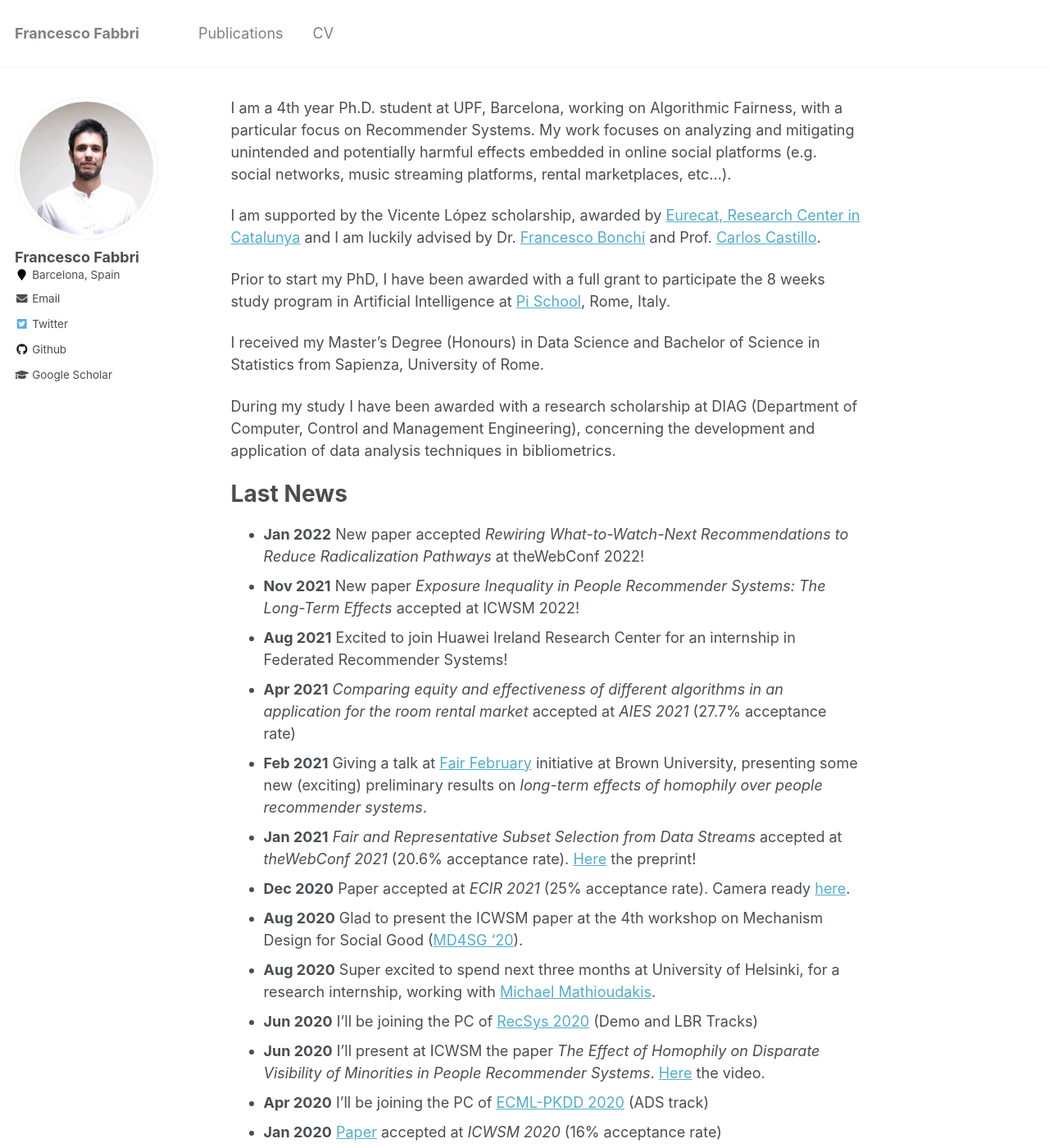
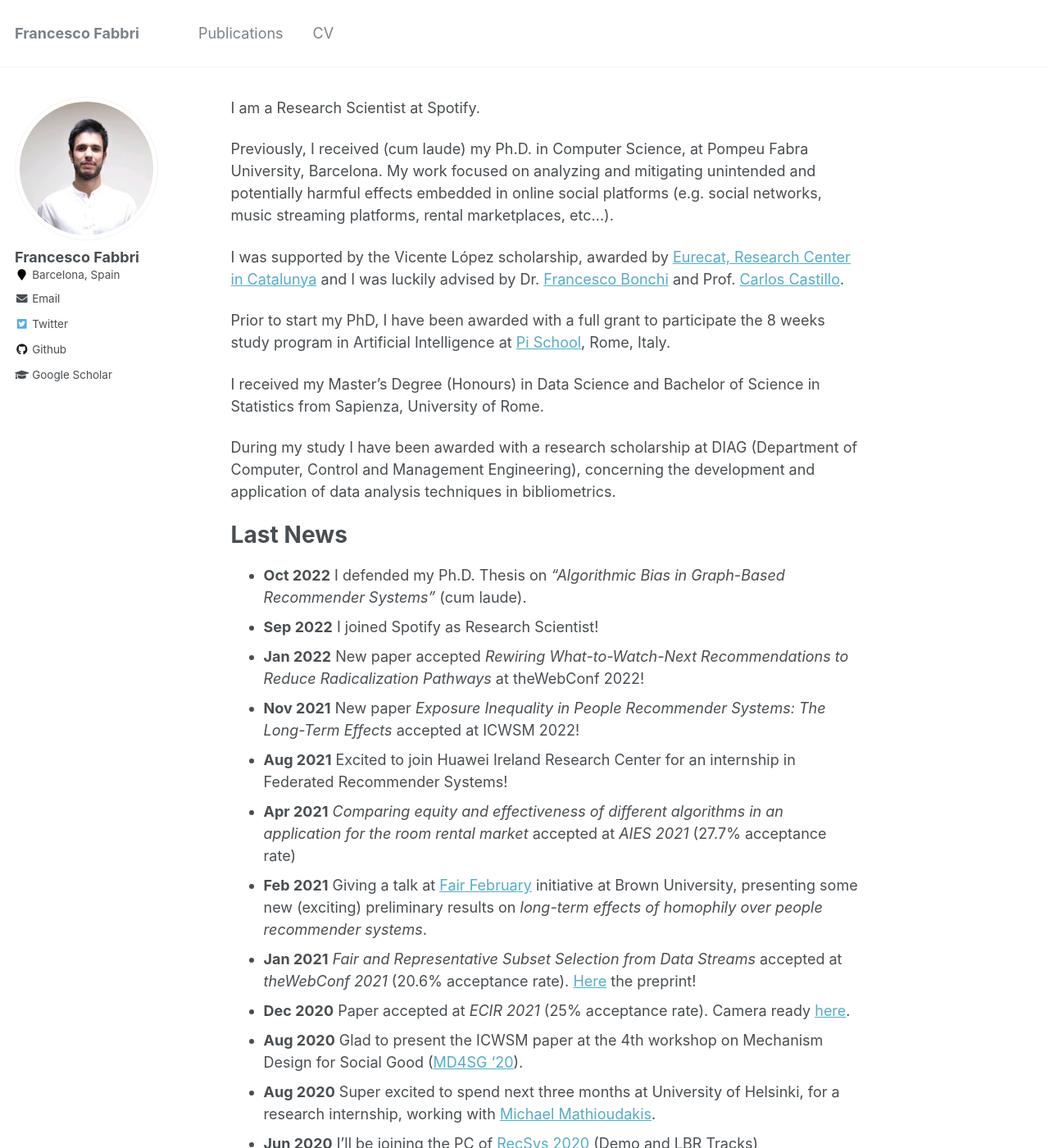
Before and after one commit to FraFabbri/frafabbri.github.io, a Jekyll site: the page built from _pages/about.md, in a window 1280 px wide and 1400 px high. Shown: the whole window at 82% size. Built offline with Jekyll 4.4.1, drawn with Linux system fonts in a browser that asks for light colours; some of the changed text lies outside the part shown.

Commit message:
Update about.md

```diff
--- a/_pages/about.md
+++ b/_pages/about.md
@@ -8,9 +8,11 @@ redirect_from:
   - /about.html
 ---
 
-I am a 4th year Ph.D. student at UPF, Barcelona, working on Algorithmic Fairness, with a particular focus on Recommender Systems. My work focuses on analyzing and mitigating unintended and potentially harmful effects embedded in online social platforms (e.g. social networks, music streaming platforms, rental marketplaces, etc...).
+I am a Research Scientist at Spotify.
 
-I am supported by the Vicente López scholarship, awarded by [Eurecat, Research Center in Catalunya](https://eurecat.org/) and I am luckily advised by Dr. [Francesco Bonchi](http://www.francescobonchi.com) and Prof. [Carlos Castillo](https://chato.cl).
+Previously, I received (cum laude) my Ph.D. in Computer Science, at Pompeu Fabra University, Barcelona. My work focused on analyzing and mitigating unintended and potentially harmful effects embedded in online social platforms (e.g. social networks, music streaming platforms, rental marketplaces, etc...).
+
+I was supported by the Vicente López scholarship, awarded by [Eurecat, Research Center in Catalunya](https://eurecat.org/) and I was luckily advised by Dr. [Francesco Bonchi](http://www.francescobonchi.com) and Prof. [Carlos Castillo](https://chato.cl).
 
 Prior to start my PhD, I have been awarded with a full grant to participate the 8 weeks study program in Artificial Intelligence at [Pi School](https://picampus-school.com/programme/school-of-ai/), Rome, Italy.
 
@@ -22,6 +24,8 @@ During my study I have been awarded with a research scholarship at DIAG (Departm
 
 Last News
 ======
+* **Oct 2022** I defended my Ph.D. Thesis on *"Algorithmic Bias in Graph-Based Recommender Systems"* (cum laude).
+* **Sep 2022** I joined Spotify as Research Scientist!
 * **Jan 2022** New paper accepted *Rewiring What-to-Watch-Next Recommendations to Reduce Radicalization Pathways* at theWebConf 2022!
 * **Nov 2021** New paper *Exposure Inequality in People Recommender Systems: The Long-Term Effects* accepted at ICWSM 2022!
 * **Aug 2021** Excited to join Huawei Ireland Research Center for an internship in Federated Recommender Systems!
@@ -36,4 +40,3 @@ Last News
 * **Apr 2020** I'll be joining the PC of [ECML-PKDD 2020](https://ecmlpkdd2020.net/) (ADS track)
 * **Jan 2020** [Paper](https://frafabbri.github.io/files/icwsm20FabbriF.pdf) accepted at *ICWSM 2020* (16% acceptance rate)
 * **Nov 2019** Notified to have been selected to take part with travel support at the [HUMAINT Winter School 2020](https://ec.europa.eu/jrc/communities/en/community/humaint/event/2nd-humaint-winter-school-fairness-accountability-and-transparency)!
-* **Sep 2019** Successfully defended my research proposal, with title *Fair Recommender Systems for Graphs and Sequence Data*.
```
